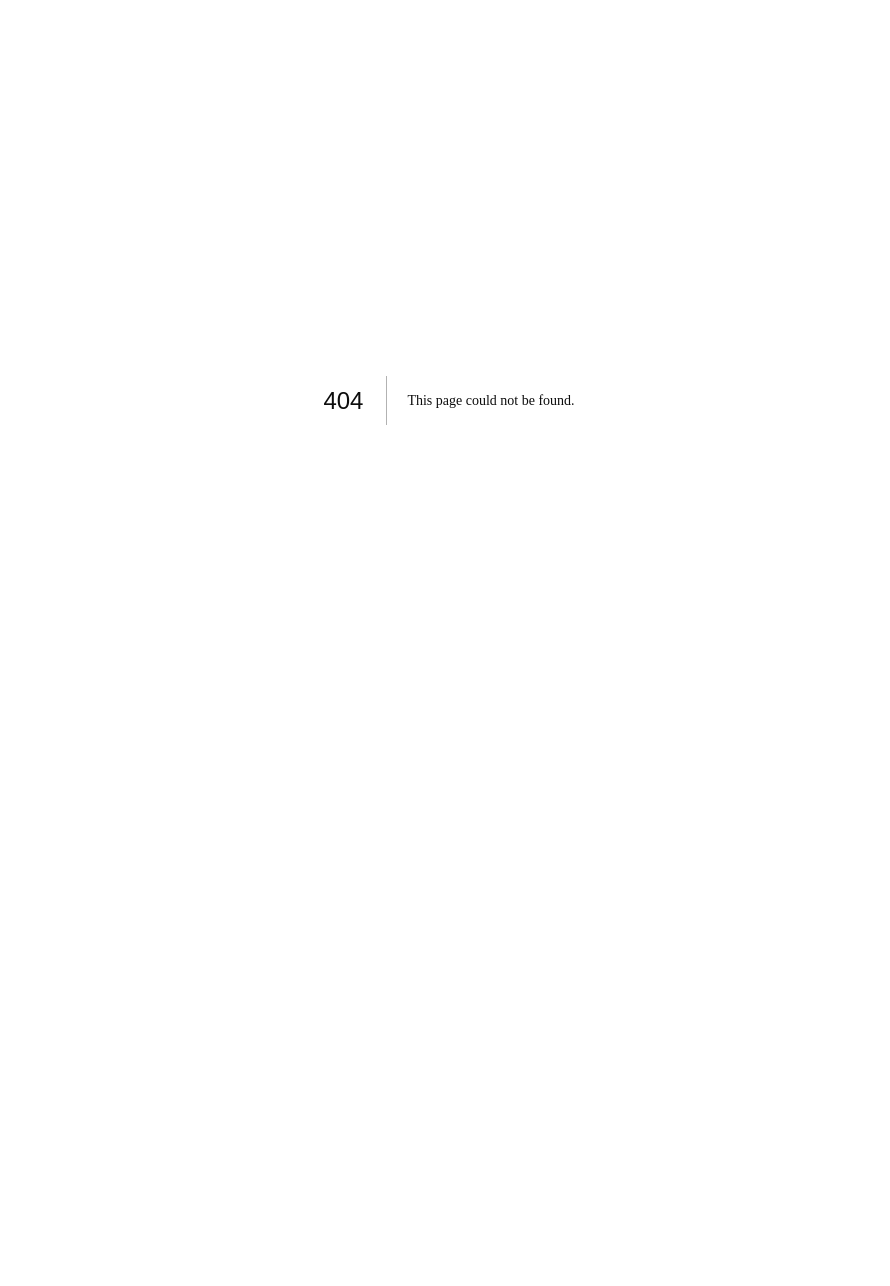
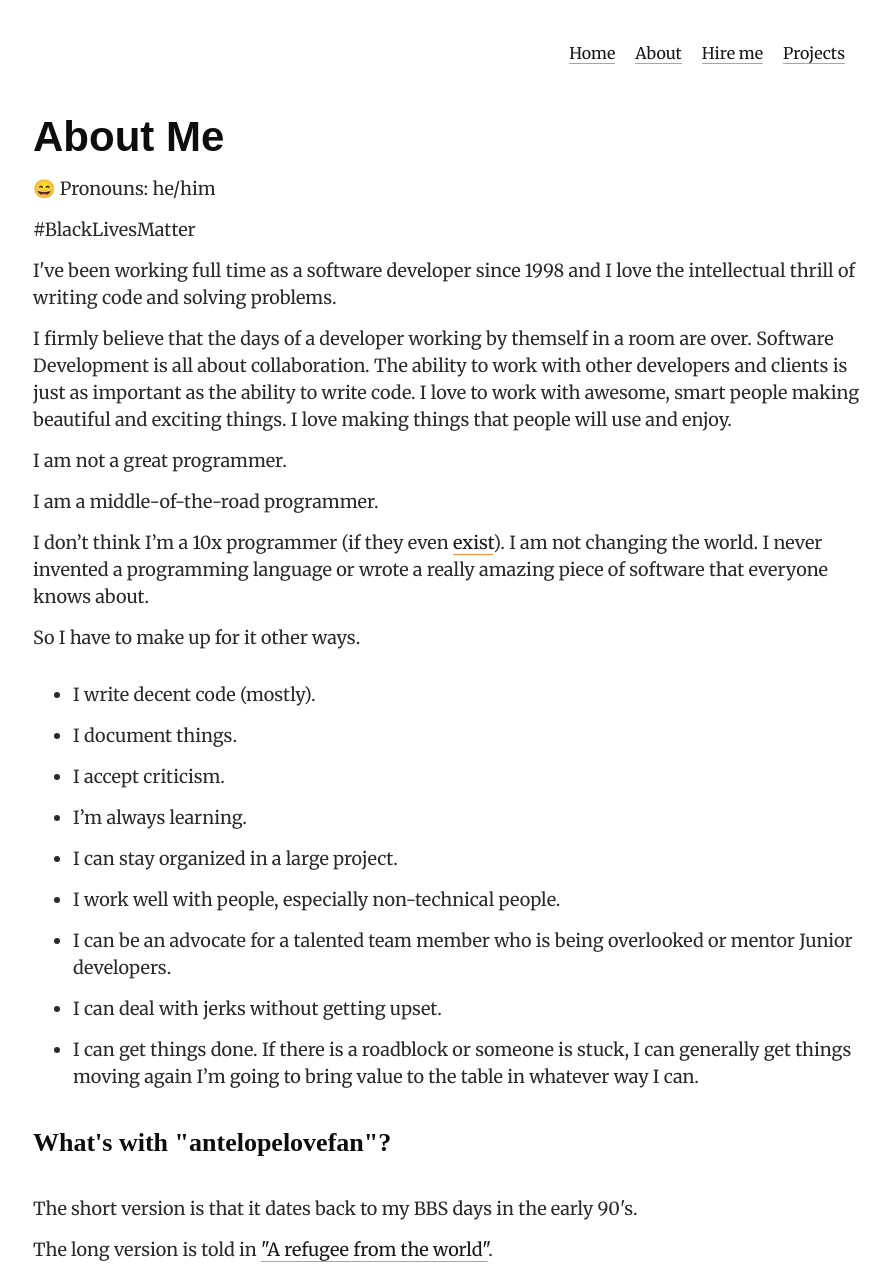
Before and after one commit to markbiek/blog, a Next.js app: page /about in a window 1280 px wide. Before the commit this address had no page. Shown: the whole page, without its empty margins (191-1081 px from the left). Before the commit the page ends 800 px from the top, so only its background shows below. Built offline with nearby package versions, Linux system fonts and the light colour scheme; a web font is replaced by a local one.

Commit message:
Basic about page

```diff
--- /dev/null
+++ b/pages/about.tsx
@@ -0,0 +1,79 @@
+import Link from 'next/link';
+
+import Header from '../components/Header';
+
+export default function About() {
+	return (
+		<main>
+			<Header />
+
+			<article>
+				<h1>About Me</h1>
+				<p>😄 Pronouns: he/him</p>
+				<p>#BlackLivesMatter</p>
+				<p>
+					I've been working full time as a software developer since 1998 and I
+					love the intellectual thrill of writing code and solving problems.
+				</p>
+
+				<p>
+					I firmly believe that the days of a developer working by themself in a
+					room are over. Software Development is all about collaboration. The
+					ability to work with other developers and clients is just as important
+					as the ability to write code. I love to work with awesome, smart
+					people making beautiful and exciting things. I love making things that
+					people will use and enjoy.
+				</p>
+
+				<p>I am not a great programmer.</p>
+
+				<p>I am a middle-of-the-road programmer.</p>
+
+				<p>
+					I don’t think I’m a 10x programmer (if they even{' '}
+					<a href='https://duckduckgo.com/?q=10x+programmer+myth&t=newext&atb=v252-1&ia=web'>
+						exist
+					</a>
+					). I am not changing the world. I never invented a programming
+					language or wrote a really amazing piece of software that everyone
+					knows about.
+				</p>
+
+				<p>So I have to make up for it other ways.</p>
+
+				<ul>
+					<li>I write decent code (mostly).</li>
+					<li>I document things.</li>
+					<li>I accept criticism.</li>
+					<li>I’m always learning.</li>
+					<li>I can stay organized in a large project.</li>
+					<li>I work well with people, especially non-technical people.</li>
+					<li>
+						I can be an advocate for a talented team member who is being
+						overlooked or mentor Junior developers.
+					</li>
+					<li>I can deal with jerks without getting upset.</li>
+					<li>
+						I can get things done. If there is a roadblock or someone is stuck,
+						I can generally get things moving again I’m going to bring value to
+						the table in whatever way I can.
+					</li>
+				</ul>
+			</article>
+			<article>
+				<h2 id='alf'>What's with "antelopelovefan"?</h2>
+				<p>
+					The short version is that it dates back to my BBS days in the early
+					90's.
+				</p>
+				<p>
+					The long version is told in{' '}
+					<Link href='/blog/2009/02/a-refugee-from-the-world/'>
+						<a>"A refugee from the world"</a>
+					</Link>
+					.
+				</p>
+			</article>
+		</main>
+	);
+}
--- a/styles/Header.module.css
+++ b/styles/Header.module.css
@@ -18,7 +18,7 @@
 }
 
 .nav ul li a {
-	font-size: 1em;
+	font-size: 1rem;
 }
 
 @media only screen and (min-width: 768px) {
--- a/styles/globals.css
+++ b/styles/globals.css
@@ -95,6 +95,16 @@ main {
 	}
 }
 
+.small {
+	padding-left: 0.5rem;
+}
+
+.small,
+.small a {
+	font-size: 0.65rem;
+	font-style: italic;
+}
+
 .post-date {
 	font-size: 16px;
 }
```
